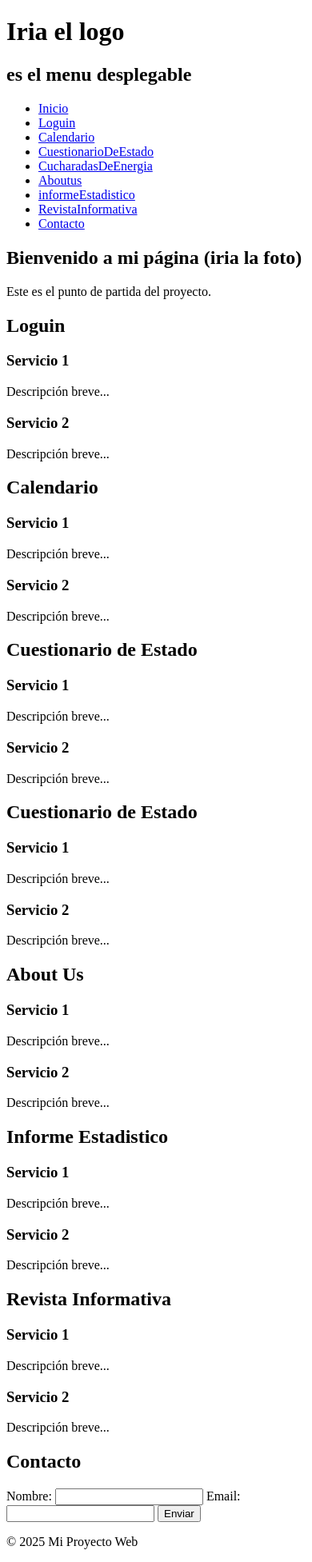
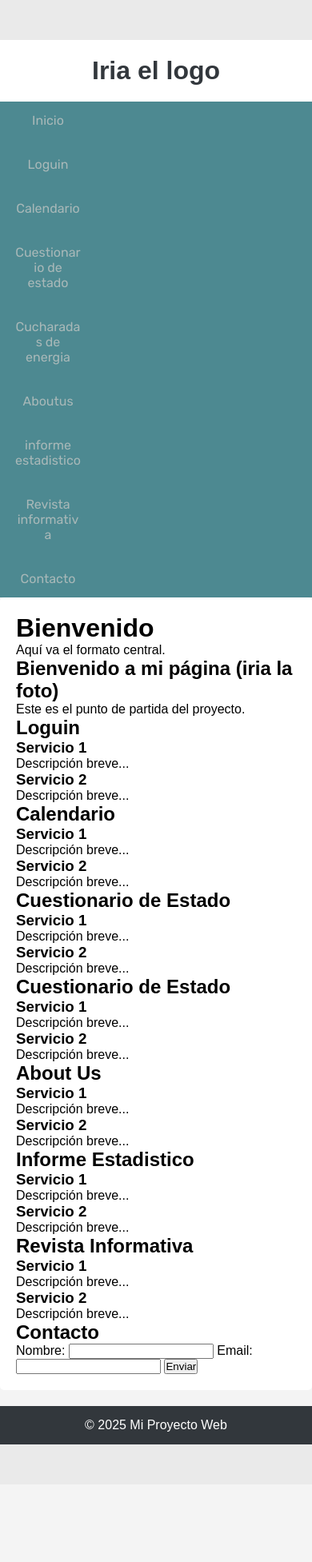
Before and after one commit to juanignaciobayugar/portal-del-paciente-entrega-final-2025, a plain HTML site: page index.html in a window 390 px wide. Shown: the whole page at 80% size. After the commit the page ends 1856 px from the top, so only its background shows below. Drawn offline with Linux system fonts and the light colour scheme.

Commit message:
cambios de inicio

```diff
--- /dev/null
+++ b/css/cucharadas.css
@@ -0,0 +1,60 @@
+
+.card {
+min-width: 600px;
+max-width:40%;
+display: flex;
+flex-direction:column;
+overflow: hidden;
+border: 2px solid #0066cc; /*color del borde*/
+border-radius: 10px; /*bordes redondeados*/
+background-color: aquamarine; /*color de fondo*/
+padding: 10px;
+margin: 20px;
+box-shadow: 0 4px 10 px rgba (0,0,0,0.2); /*sombra*/
+}
+
+.titulo{
+    text-align:center; /* centrar texto*/
+    font-size:1.5rem; /* tamaño de la fuente*/
+    color:#333; /* color del texto*/
+    padding: 10px;
+}
+
+.contenedor {
+    display:flex;
+}
+
+
+.imagen {
+flex:2;
+height:100%;
+border-radius: 5 px;
+}
+
+
+.botones {
+display:flex;
+flex-wrap: wrap; /* permite que los botones pasen a la siguiente linea*/
+justify-content: center; /*espacio entre los botones*/
+margin-top: 1%; /*margen superior*/
+align-items:baseline;
+}
+
+
+button {
+    background-color: #2fb8bf; /*color de fondo*/
+    border: 1px solid #0f082b;
+    color:white; /* color del texto*/
+    border:none; /*sin borde*/
+    border-radius: 5px; /*bordes redondeados*/
+    padding: 8px;
+    cursor:ponter; /* cursor de mano al pasar por encima*/
+    font-size: 140%;
+    flex: 1 0 calc (40% - 20px);
+    margin: 2.9%;
+    padding: 3%/*largo*/ 4%/*ancho*/;
+}
+
+.botones button:hover {
+    background-color: #0056b3; /*color de fondo al pasar el ratón*/
+}
--- /dev/null
+++ b/css/cuestionario.css
@@ -0,0 +1,60 @@
+
+.card {
+min-width: 600px;
+max-width:40%;
+display: flex;
+flex-direction:column;
+overflow: hidden;
+border: 2px solid #0066cc; /*color del borde*/
+border-radius: 10px; /*bordes redondeados*/
+background-color: aquamarine; /*color de fondo*/
+padding: 10px;
+margin: 20px;
+box-shadow: 0 4px 10 px rgba (0,0,0,0.2); /*sombra*/
+}
+
+.titulo{
+    text-align:center; /* centrar texto*/
+    font-size:1.5rem; /* tamaño de la fuente*/
+    color:#333; /* color del texto*/
+    padding: 10px;
+}
+
+.contenedor {
+    display:flex;
+}
+
+
+.imagen {
+flex:2;
+height:100%;
+border-radius: 5 px;
+}
+
+
+.botones {
+display:flex;
+flex-wrap: wrap; /* permite que los botones pasen a la siguiente linea*/
+justify-content: center; /*espacio entre los botones*/
+margin-top: 1%; /*margen superior*/
+align-items:baseline;
+}
+
+
+button {
+    background-color: #2fb8bf; /*color de fondo*/
+    border: 1px solid #0f082b;
+    color:white; /* color del texto*/
+    border:none; /*sin borde*/
+    border-radius: 5px; /*bordes redondeados*/
+    padding: 8px;
+    cursor:ponter; /* cursor de mano al pasar por encima*/
+    font-size: 140%;
+    flex: 1 0 calc (40% - 20px);
+    margin: 2.9%;
+    padding: 3%/*largo*/ 4%/*ancho*/;
+}
+
+.botones button:hover {
+    background-color: #0056b3; /*color de fondo al pasar el ratón*/
+}
--- a/css/styles.css
+++ b/css/styles.css
@@ -0,0 +1,119 @@
+/* Reset simple: ayuda a las configuraciones generales de los navegadores: bordes y desbordes */
+* {
+    margin: 0;
+    padding: 0;
+    box-sizing: border-box;
+}
+
+body {
+    font-family: Arial, sans-serif;
+    background: #f4f4f4;
+    min-height: 100vh; /* asegura que ocupe toda la altura */
+}
+
+/* Layout central */
+.layout {
+  display: grid;
+min-height: 100vh; /* los socalos ocupan todo el alto */
+grid-template-columns: 1fr minmax(0, 1000px) 1fr; /* zócalo - central - zócalo */
+}
+/* Columna central */
+.central {
+  display: flex;
+  flex-direction: column;
+}
+
+/* Header */
+header {
+  background:  white;
+  color: #32373C;
+  padding: 20px;
+  text-align: center;
+}
+
+.logo {
+  font-size: 24px;
+  font-weight: bold;
+}
+
+/* Menu */
+.menu {
+  background: #4D8991;
+}
+
+.menu ul {
+  display: flex;
+  justify-content: center;
+  align-items: center; /* no estira en el eje cruzado */
+  gap: 8px;           /* separación entre items, mejor que margin */
+  list-style: none;
+  margin:0;
+  padding: 0;
+  flex-wrap:wrap;
+}
+
+.menu li {
+    flex: 0 0 auto;
+}
+
+.menu a {
+  font-family: 'Rubik', sans-serif;
+  color: #A8B8B8;
+  display: inline-block;   /* se ajusta al contenido */
+  padding: 10px 14px;      /* alto y ancho del “botón” */
+  white-space: normal;
+  word-break:break-word;
+  text-align: center;
+  text-decoration: none;
+  border-radius: 5px;
+  max-width: 120px;        /* límite de ancho del botón */
+}
+
+.menu a:hover {
+  color: #EE8D62;
+  background: #1A7B91;
+  border-radius: 5px;
+}
+
+
+.socalo {
+  background: #EAEAEA;
+ }
+
+.contenido {
+  background: white;
+  border-radius: 5px;
+  padding: 20px;
+}
+
+/* Footer */
+footer {
+  background: #32373C;
+  color: white;
+  text-align: center;
+  padding: 15px;
+  margin-top: 20px;
+}
+
+/* Responsivo: en pantallas chicas, columna única */
+@media (max-width: 768px) {
+  .layout {
+    grid-template-columns: 1fr;        /* solo una columna */
+    grid-auto-rows: auto;              /* apila todo vertical */
+  }
+  /* Los zócalos pasan a franjas horizontales (opcional) */
+  .socalo { height: 50px; }
+
+  /* Menú vertical y a ancho completo en móvil */
+  .menu ul {
+    flex-direction: column;
+    align-items: stretch;
+    gap: 8px;
+    flex-wrap: nowrap;
+  }
+  .menu a {
+    display: block;                    /* ahora sí ocupa el ancho del menú */
+    text-align: center;
+    padding: 14px 18px;
+  }
+}
--- a/index.html
+++ b/index.html
@@ -7,29 +7,43 @@
 
     <!-- Estilos globales -->
     <link rel="stylesheet" href="css/styles.css" />
+
+<!-- Rubik -->
+<link href="https://fonts.googleapis.com/css2?family=Rubik&display=swap" rel="stylesheet">
+
+<!-- Poppins -->
+<link href="https://fonts.googleapis.com/css2?family=Poppins&display=swap" rel="stylesheet">
+
+
   </head>
   <body>
+    <div class="layout">
+      <aside class="socalo"></aside>
+      <div class="central">
+
     <!-- Header (encabezado) / Navbar (barra de navegacion) -->
   <header>
     <h1> Iria el logo</h1>
-    <nav>
-        <h1> es el menu desplegable</h1>
+   </header>
+
+    <nav class="menu">
       <ul>
         <li><a href="#inicio">Inicio</a></li>
         <li><a href="#loguin">Loguin</a></li>
         <li><a href="#calendario">Calendario</a></li>
-        <li><a href="#cuestionarioDeEstado">CuestionarioDeEstado</a></li>
-        <li><a href="#cucharadasDeEnergia">CucharadasDeEnergia</a></li>
+        <li><a href="#cuestionarioDeEstado">Cuestionario de estado</a></li>
+        <li><a href="#cucharadasDeEnergia">Cucharadas de energia</a></li>
         <li><a href="#aboutUs">Aboutus</a></li>
-        <li><a href="#informeEstadistico">informeEstadistico</a></li>
-        <li><a href="#revistaInformativa">RevistaInformativa</a></li>
+        <li><a href="#informeEstadistico">informe estadistico</a></li>
+        <li><a href="#revistaInformativa">Revista informativa</a></li>
         <li><a href="#contacto">Contacto</a></li>
       </ul>
     </nav>
-  </header>
 
-  <!-- Sección principal -->
-  <main>
+    <main class="contenido">
+      <h1>Bienvenido</h1>
+      <p>Aquí va el formato central.</p>
+
     <!-- Hero o portada -->
     <section id="inicio">
       <h1>Bienvenido a mi página (iria la foto)</h1>
@@ -140,14 +154,25 @@
         <button type="submit">Enviar</button>
       </form>
     </section>
+
+
   </main>
+
 
 <!-- Footer -->
 <footer>
   <p>&copy; 2025 Mi Proyecto Web</p>
 </footer>
 
+</div>
+
+<aside class="socalo"></aside>
+
+</div>
+
 <!-- Scripts -->
 <script src="js/app.js"></script>
+
 </body>
+
 </html>
```
Also changed, not shown: cucharadas.html (added, +112 -0 lines), cuestionario.html (added, +149 -0 lines), cucharadas.js (added), cuestionario.js (added), imagenes/IMAGEN REF.jpg (added). Lines whose indentation alone changed are shown as unchanged.
